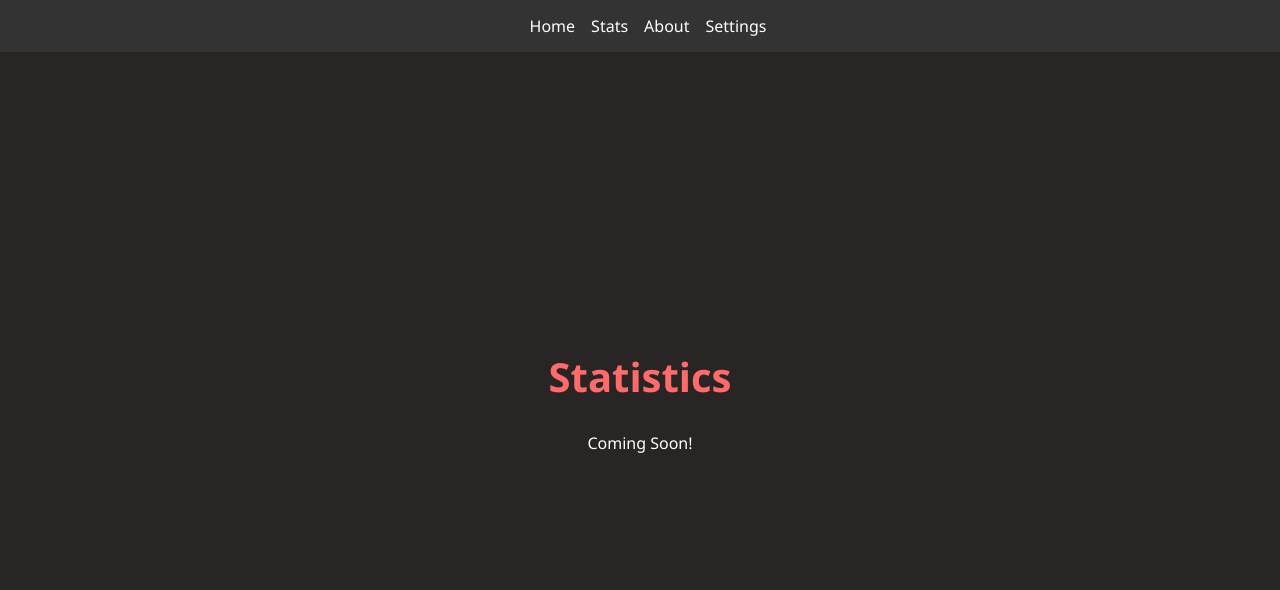
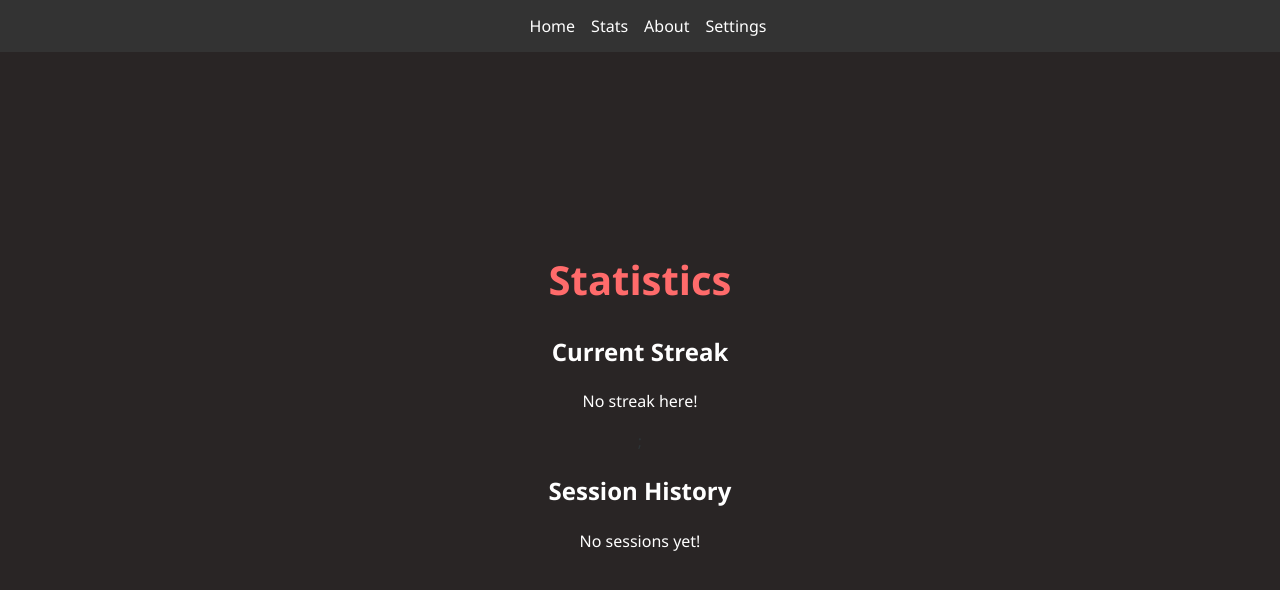
Before and after one commit to DDeluca06/React-Timer, a React (Vite) app: page /stats in a window 1280 px wide. Shown: the top 590 px of the page. Built offline with nearby package versions, Linux system fonts and the light colour scheme.

Commit message:
Basic statistics, toasting, and more

```diff
--- a/package.json
+++ b/package.json
@@ -15,8 +15,11 @@
     "@mui/material": "^6.4.6",
     "@tailwindcss/postcss": "^4.0.6",
     "@tailwindcss/vite": "^4.0.6",
+    "date-fns": "^4.1.0",
+    "js-cookie": "^3.0.5",
     "react": "^19.0.0",
-    "react-dom": "^19.0.0"
+    "react-dom": "^19.0.0",
+    "react-toastify": "^11.0.5"
   },
   "devDependencies": {
     "@eslint/js": "^9.19.0",
--- a/src/App.jsx
+++ b/src/App.jsx
@@ -1,11 +1,16 @@
+/* --------------------------------- IMPORTS -------------------------------- */
 import './App.css';
 import { TimerProvider } from './components/context/TimerContext.jsx';
 import { BrowserRouter, Route, Routes } from 'react-router-dom';
+import 'react-toastify/dist/ReactToastify.css';
+import { ToastContainer } from "react-toastify";
 import Home from './pages/Home.jsx';
 import About from './pages/About.jsx';
 import Settings from './pages/Settings.jsx';
 import Stats from './pages/Statistics.jsx';
+/* --------------------------------- IMPORTS -------------------------------- */
 
+/* ----------------------------------- APP ---------------------------------- */
 function App() {
   return (
     <TimerProvider>
@@ -16,9 +21,20 @@ function App() {
               <Route path="/settings" element={<Settings />} />
               <Route path="/stats" element={<Stats />} />
           </Routes>
+          <ToastContainer
+          position="bottom-right"
+          autoClose={3000}
+          hideProgressBar={false}
+          newestOnTop
+          closeOnClick
+          rtl={false}
+          pauseOnFocusLoss
+          pauseOnHover
+        />
       </BrowserRouter>
     </TimerProvider>
   );
 }
+/* ----------------------------------- APP ---------------------------------- */
 
 export default App;
--- a/src/components/context/TimerContext.jsx
+++ b/src/components/context/TimerContext.jsx
@@ -1,5 +1,8 @@
 import React, { createContext, useState, useCallback, useEffect } from 'react';
+import useSessions from '../../hooks/useSessions';
+import { toast } from 'react-toastify';
 
+// Create context
 export const TimerContext = createContext();
 
 export const TimerProvider = ({ children }) => {
@@ -9,6 +12,9 @@ export const TimerProvider = ({ children }) => {
   const [isDebounced, setIsDebounced] = useState(false); // Debounce state, prevents multiple clicks
   const [intervalId, setIntervalId] = useState(null);
 
+  // useSessions hook
+  const { sessions, streak, startSession, endSession } = useSessions();
+
   // Start timer function
   const startTimer = useCallback(() => {
     if (!isRunning && timeLeft > 0) {
@@ -17,13 +23,14 @@ export const TimerProvider = ({ children }) => {
         setTimeLeft((prevTime) => prevTime - 1);
       }, 1000);
       setIntervalId(newIntervalId);
-      // When button is clicked, debounce, disable button
+      startSession();
+      // When button is clicked, debounce, disable button for 1 second
       setIsDebounced(true);
       setTimeout(() => {
         setIsDebounced(false);
       }, 1000);
     }
-  }, [isRunning, timeLeft]);
+  }, [isRunning, timeLeft, startSession]);
 
   // Stop timer function
   const stopTimer = useCallback(() => {
@@ -58,13 +65,15 @@ export const TimerProvider = ({ children }) => {
   useEffect(() => {
     if (timeLeft === 0) {
       stopTimer();
+      endSession(); // End the session
+      toast.success('Session completed! 🔥'); // Send a toast message
     }
     return () => {
       if (intervalId && timeLeft === 0) {
         clearInterval(intervalId);
       }
     };
-  }, [timeLeft, intervalId, stopTimer]);
+  }, [timeLeft, intervalId, stopTimer, endSession]);
 
   return (
     <TimerContext.Provider
@@ -77,6 +86,8 @@ export const TimerProvider = ({ children }) => {
         stopTimer,
         resetTimer,
         updateTotalTime,
+        sessions,
+        streak,
       }}
     >
       {children}
--- a/src/components/timer/TimerControls.jsx
+++ b/src/components/timer/TimerControls.jsx
@@ -1,13 +1,31 @@
 import Button from '../common/Button';
 import { useTimer } from '../../hooks/useTimer';
+import { toast } from 'react-toastify';
+import { useRef } from 'react';
 
 const TimerControls = () => {
   const { isRunning, isDebounced, startTimer, stopTimer, resetTimer } = useTimer();
 
+    // useRef to prevent multiple toasts
+    const hasStarted = useRef(false);
+
+  // On initial start, send a toast message
+  const handleStartStop = () => {
+    if (!isRunning) {
+      if (!hasStarted.current) {
+        toast.success('Session started!');
+        hasStarted.current = true;
+    }
+    startTimer();
+  } else {
+    stopTimer();
+    }
+};
+
   return (
     <div className="controls">
       <Button
-        onClick={isRunning ? stopTimer : startTimer}
+        onClick={handleStartStop}
         disabled={isDebounced}
         variant="primary"
         size="medium"
--- /dev/null
+++ b/src/hooks/useSessions.jsx
@@ -0,0 +1,94 @@
+import { useState, useEffect } from 'react';
+import Cookies from 'js-cookie';
+import { differenceInDays, isToday, isYesterday } from 'date-fns';
+
+// Saving our session into localStorage
+const saveSessions = (sessions) => {
+  localStorage.setItem('sessions', JSON.stringify(sessions));
+};
+
+// Getting our session from localStorage
+const getSessions = () => {
+  const sessions = localStorage.getItem('sessions');
+  return sessions ? JSON.parse(sessions) : [];
+}
+
+// Calculate the streak we have based on what we have in our sessions
+const calculateStreak = (sessions) => {
+    if (sessions.length === 0) return 0;
+
+    let streak = 0;
+    let previousDate = null;
+
+    const sortedSessions = sessions
+        .map((session) => new Date(session.endTime))
+        .sort((a, b) => a - b);
+
+    for (const sessionDate of sortedSessions) {
+        // Initialize streak if there is no previous date
+        if (!previousDate) {
+            streak = 1;
+        // If the current session is from the same day as the previous one, increment the streak
+        } else if (differenceInDays(sessionDate, previousDate) === 1) {
+            streak += 1;
+        // Reset the streak if a day is missed
+        } else if (!isToday(sessionDate) && !isYesterday(sessionDate)) {
+            streak = 0;
+        }
+    previousDate = sessionDate;
+}
+return streak;
+};
+
+// Custom hook to manage our sessions
+const useSessions = () => {
+    const [sessions, setSessions] = useState(getSessions());
+    const [streak, setStreak] = useState(calculateStreak(sessions));
+    const [isSessionActive, setIsSessionActive] = useState(false);
+
+    // Update the streak when the sessions change
+    useEffect(() => {
+        setStreak(calculateStreak(sessions));
+    }, [sessions]);
+
+    // Start a new session
+    const startSession = () => {
+        const newSession = {
+            id: Date.now().toString(),
+            startTime: Date.now(),
+            endTime: null,
+            duration: 0,
+        };
+        // Set session active
+        setIsSessionActive(true);
+        Cookies.set('currentSession', JSON.stringify(newSession));
+    };
+
+    // End our current session
+    const endSession = () => {
+        const currentSession = JSON.parse(Cookies.get('currentSession'));
+        if (currentSession) {
+            const updatedSession = {
+                ...currentSession,
+                endTime: Date.now(),
+                duration: Math.floor((Date.now() - currentSession.startTime) / 1000), // Duration in seconds
+            };
+        // Update sessions
+        const updatedSessions = [...sessions, updatedSession];
+        setSessions(updatedSessions);
+        saveSessions(updatedSessions);
+        Cookies.remove('currentSession');
+        setIsSessionActive(false);
+    }
+};
+
+return {
+    sessions,
+    streak,
+    isSessionActive,
+    startSession,
+    endSession,
+    };
+};
+
+export default useSessions;
--- a/src/pages/Statistics.jsx
+++ b/src/pages/Statistics.jsx
@@ -1,11 +1,36 @@
-import NavBar from "../components/ui/Navbar";
+import { useContext } from 'react';
+import { TimerContext } from '../components/context/TimerContext';
+import NavBar from '../components/ui/Navbar';
 
 function Stats() {
+  const { sessions, streak } = useContext(TimerContext);
+
   return (
     <div className="page-container">
       <NavBar />
       <h1>Statistics</h1>
-            <p style={{ color: 'white' }}>Coming Soon!</p>
+      <div className="stats-content">
+      <h2 style={{ color: 'white' }}>Current Streak</h2>
+        {sessions.length === 0 ? (
+            <p style={{ color: 'white' }}>No streak here!</p>
+        ) : (
+            <p style={{ color: 'white' }}>Your current streak is {streak}!</p>
+    )};
+        <h2 style={{ color: 'white' }}>Session History</h2>
+            {sessions.length === 0 ? (
+            <p style={{ color: 'white' }}>No sessions yet!</p>
+            ) : (
+            <ul>
+                {sessions.map((session) => (
+                <li key={session.id}>
+                    <p>Session ID: {session.id}</p>
+                    <p>Duration: {session.duration} seconds</p>
+                    <p>Date: {new Date(session.startTime).toLocaleString()}</p>
+                </li>
+                ))}
+            </ul>
+            )}
+      </div>
     </div>
   );
 }
```
Also changed, not shown: src/components/analytics/SessionStats.jsx (added, +14 -0 lines), src/components/analytics/StreakCounter.jsx (added, +10 -0 lines), src/hooks/useAnalytics.jsx (added, +15 -0 lines), 1 other file (tests, documents, lock files or other folders). Lines whose indentation alone changed are shown as unchanged.
